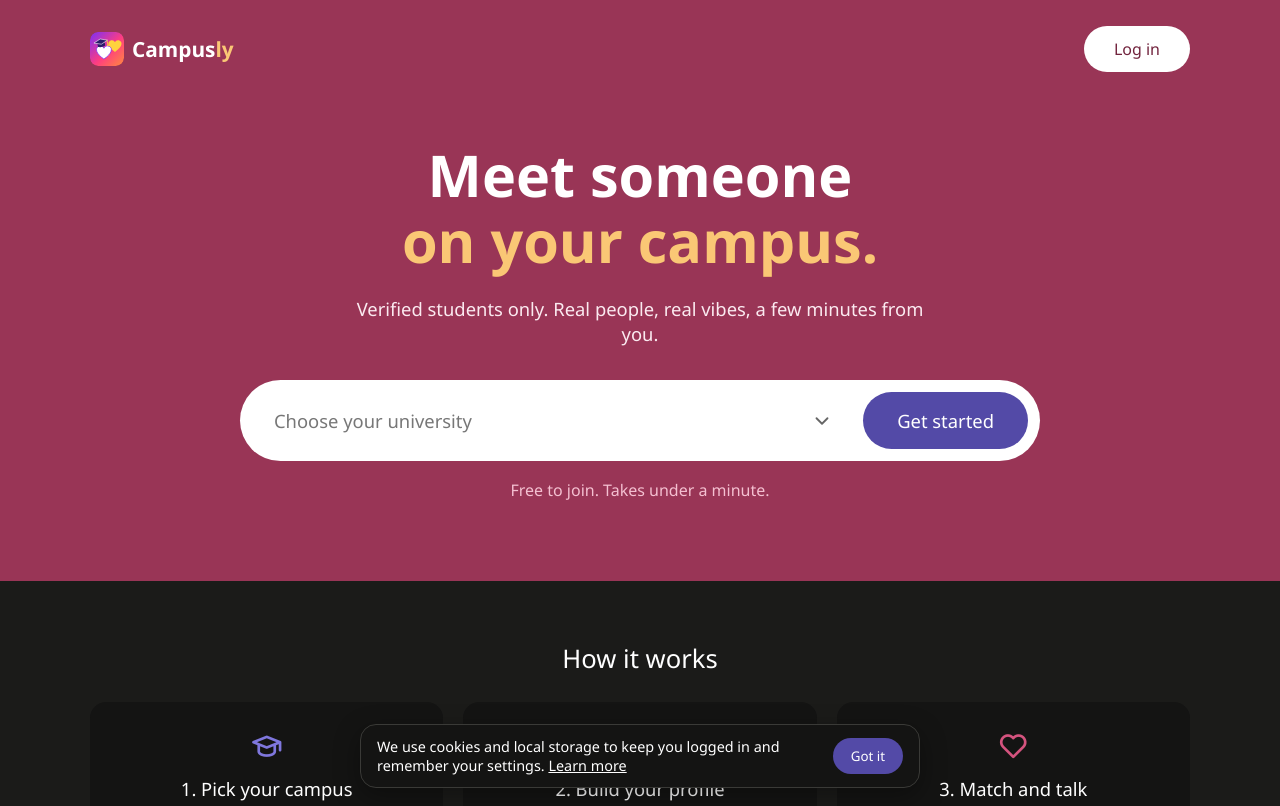
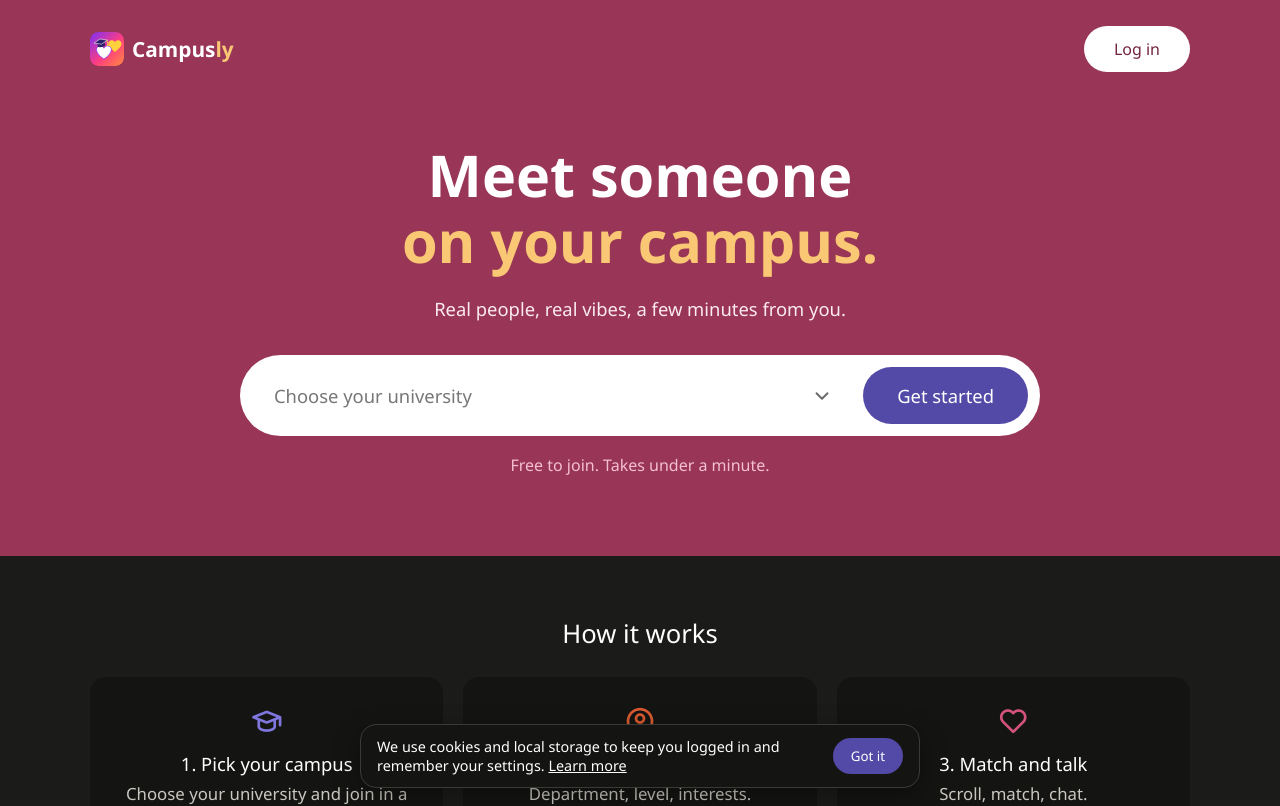
Before and after one commit to AyanfeWaves18/Campusly, a React (Vite) app: page / in a window 1280 px wide. Shown: the top 806 px of the page. Built offline with nearby package versions, Linux system fonts and the light colour scheme.

Commit message:
Update landing wording

```diff
--- a/src/pages/LandingPage.jsx
+++ b/src/pages/LandingPage.jsx
@@ -62,7 +62,7 @@ export default function LandingPage() {
             Meet someone
             <span>on your campus.</span>
           </h1>
-          <p>Verified students only. Real people, real vibes, a few minutes from you.</p>
+             <p>Real people, real vibes, a few minutes from you.</p>
 
           <div className="lp-picker" id="join">
             <div className="lp-dd" ref={ref}>
```
